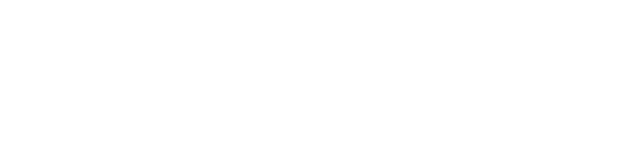
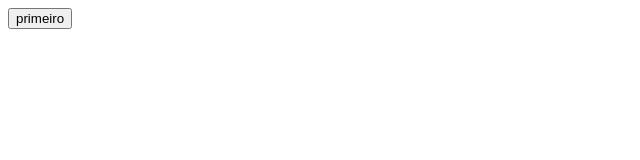
Before and after one commit to filipe191/exercicio-filipe, a plain HTML site: page index.html in a window 1280 px wide. Shown: the whole page, without its empty margins (0-640 px from the left). Drawn offline with Linux system fonts and the light colour scheme.

Commit message:
feat:adicionado novo botao

```diff
--- a/index.html
+++ b/index.html
@@ -8,5 +8,7 @@
 </head>
 <body>
 
+    <button>primeiro</button>
+
 </body>
 </html>
```
